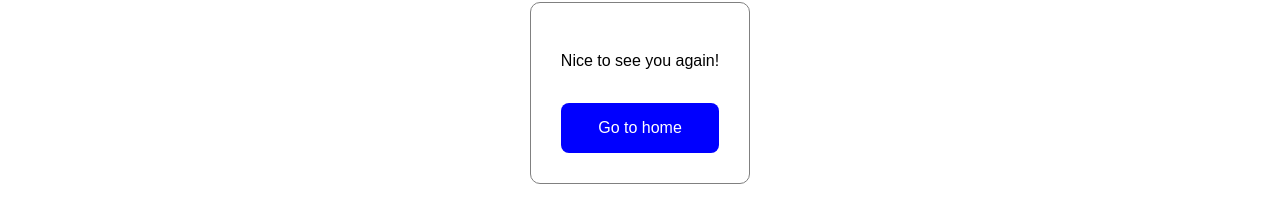
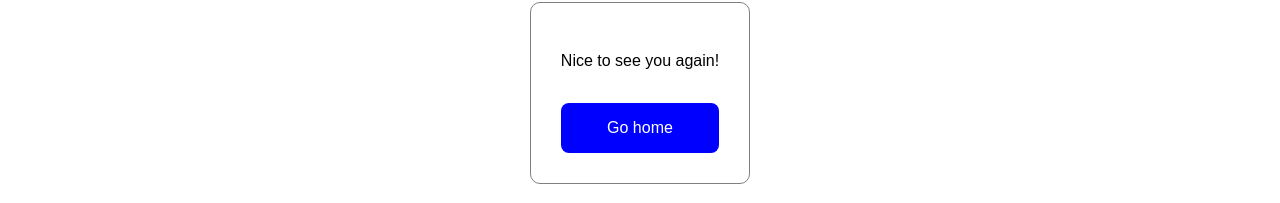
Before and after one commit to kksushka/kseniya-react-app, a React (Vite) app: page /signin in a window 1280 px wide. Both pictures are taken after typing "name@example.com", "Sample123" into the empty fields and a click on the button "Sign In". Shown: the part 306-509 px from the top of the page. Built offline with nearby package versions, Linux system fonts and the light colour scheme.

Commit message:
add changes

```diff
--- a/src/Components/Forms/Success.tsx
+++ b/src/Components/Forms/Success.tsx
@@ -6,7 +6,7 @@ export function Success({ onClick }: SuccessProps) {
     return (
         <div className="success">
             <p className="success__text"> Nice to see you again!</p>
-            <button onClick={onClick} className="success__btn">Go to home</button>
+            <button onClick={onClick} className="success__btn">Go home</button>
         </div>
     )
 }
```
